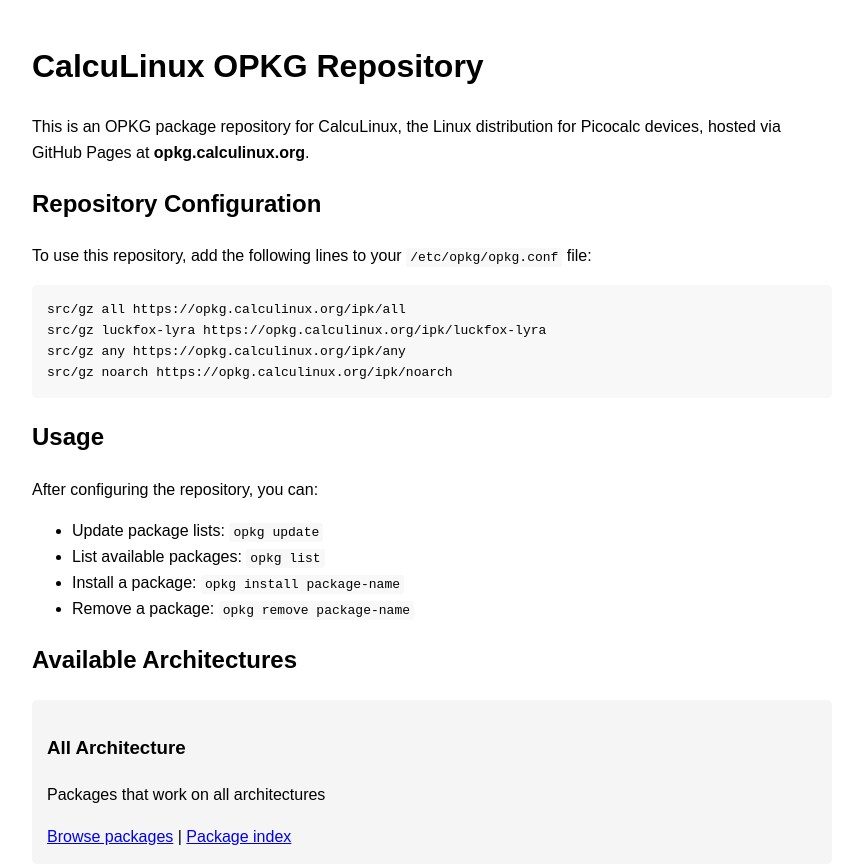
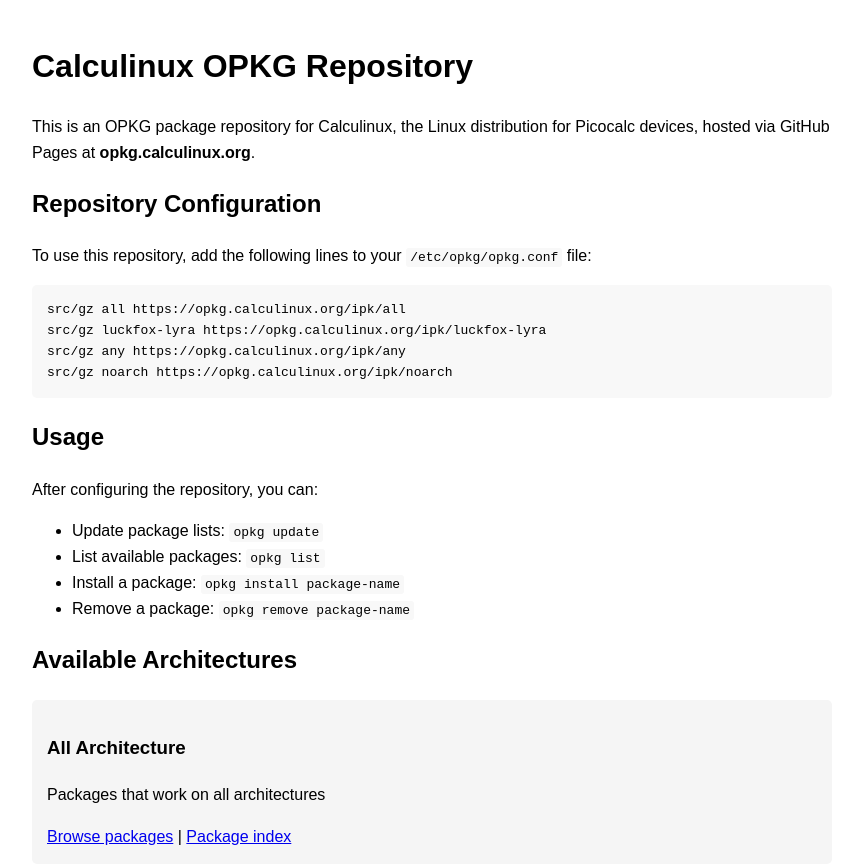
Before and after one commit to CalcuLinux/opkg-repo, a plain HTML site: page index.html in a window 1280 px wide. Shown: the top 867 px of the page, without its empty margins (208-1068 px from the left). Drawn offline with Linux system fonts and the light colour scheme.

Commit message:
Standardize branding to 'Calculinux'
- Changed from 'CalcuLinux' to 'Calculinux' (initial capital only)
- Updated README.md and index.html
- Follows conventional Linux distribution naming patterns
- Domain and organization names remain lowercase as appropriate

```diff
--- a/index.html
+++ b/index.html
@@ -3,7 +3,7 @@
 <head>
     <meta charset="UTF-8">
     <meta name="viewport" content="width=device-width, initial-scale=1.0">
-    <title>CalcuLinux OPKG Repository</title>
+    <title>Calculinux OPKG Repository</title>
     <style>
         body {
             font-family: Arial, sans-serif;
@@ -39,9 +39,9 @@
     </style>
 </head>
 <body>
-    <h1>CalcuLinux OPKG Repository</h1>
+    <h1>Calculinux OPKG Repository</h1>
 
-    <p>This is an OPKG package repository for CalcuLinux, the Linux distribution for Picocalc devices, hosted via GitHub Pages at <strong>opkg.calculinux.org</strong>.</p>
+    <p>This is an OPKG package repository for Calculinux, the Linux distribution for Picocalc devices, hosted via GitHub Pages at <strong>opkg.calculinux.org</strong>.</p>
 
     <h2>Repository Configuration</h2>
     <p>To use this repository, add the following lines to your <code>/etc/opkg/opkg.conf</code> file:</p>
```
Also changed, not shown: 1 other file.
